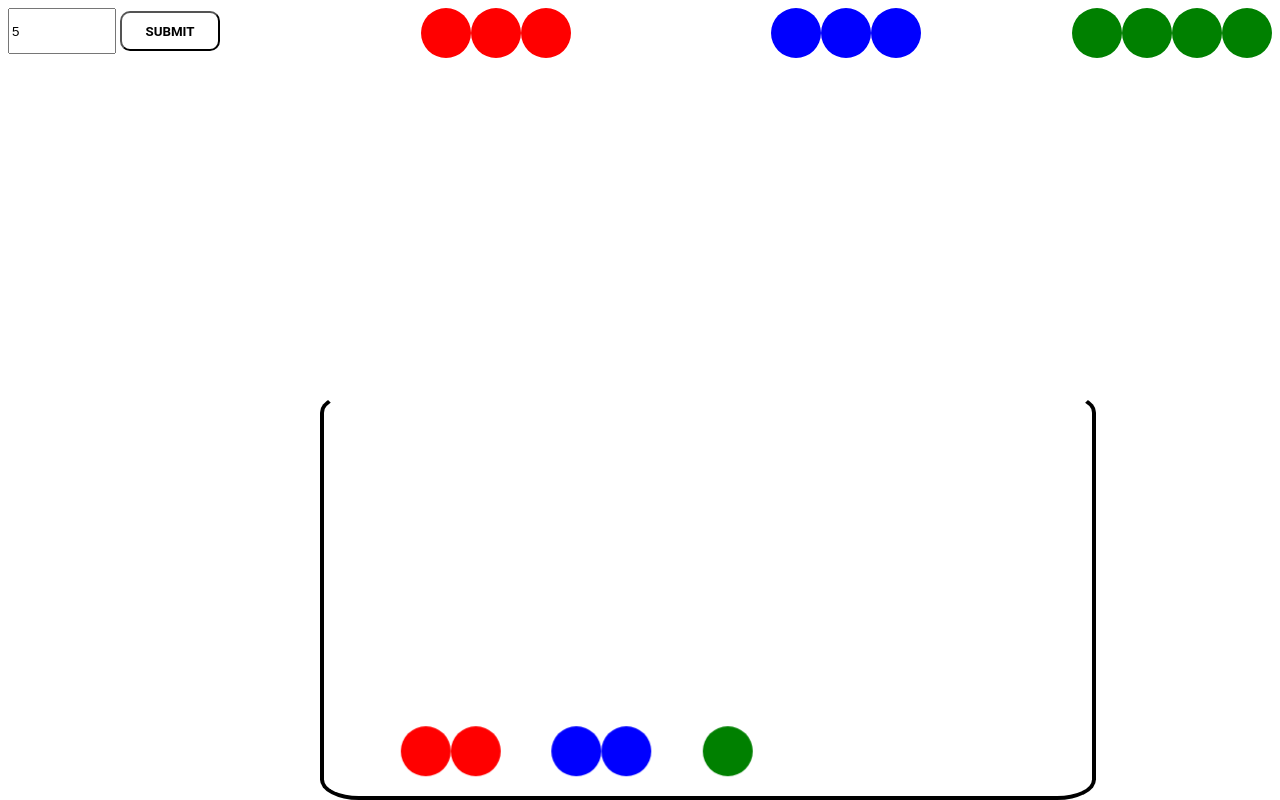
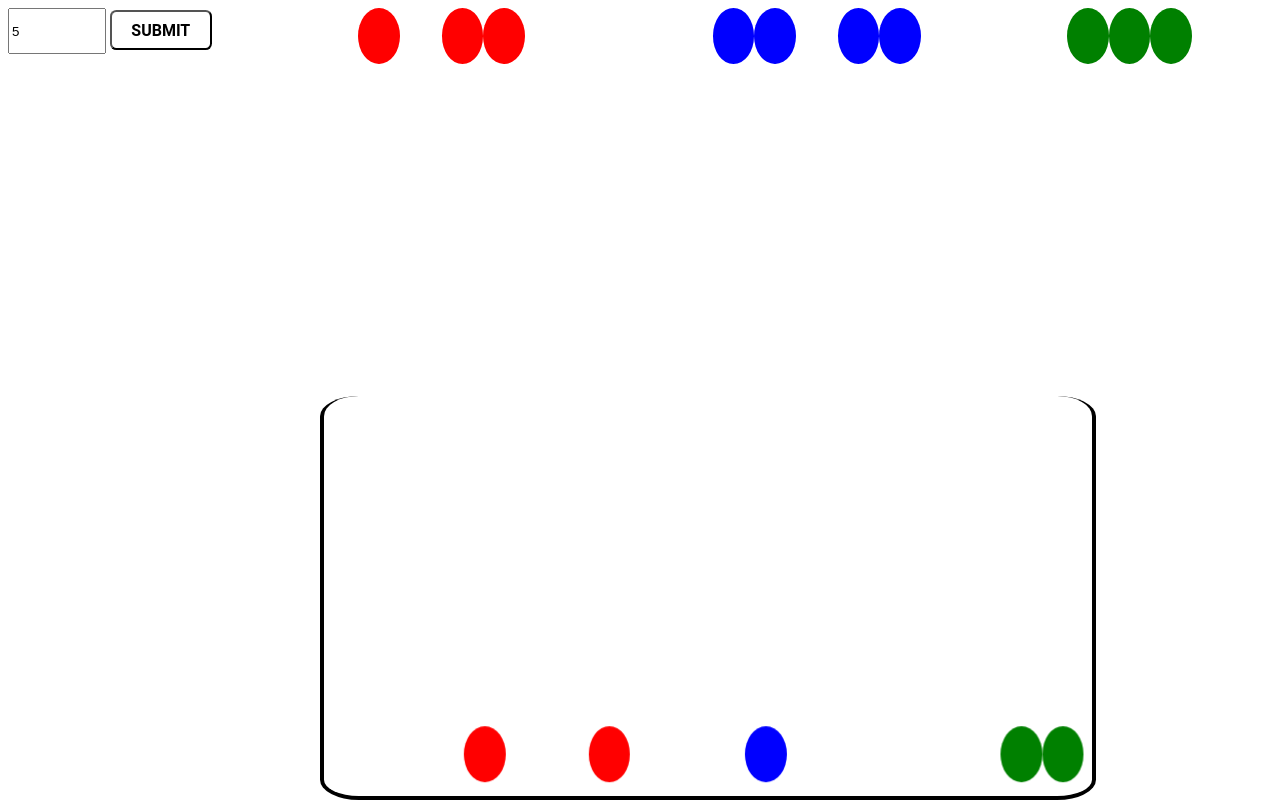
Before and after one commit to trishal-singh/Practice, a plain HTML site: page index.html in a window 1280 px wide. Both pictures are taken after typing "5" into the empty fields and a click on the button "SUBMIT". Drawn offline with Linux system fonts and the light colour scheme.

Commit message:
Added changes

```diff
--- a/index.css
+++ b/index.css
@@ -1,19 +1,23 @@
 .container {
   display: flex;
   justify-content: space-between;
+
+  height: 10vh;
+  width: 99vw;
 }
 #input {
-  height: 40px;
-  width: 100px;
+  height: 5vh;
+  width: 7vw;
 }
 #btn {
-  width: 100px;
-  height: 40px;
-  border-radius: 10px;
+  width: 8vw;
+  height: 5vh;
+  border-radius: 0.5vw;
   color: black;
   background-color: white;
   font-family: "Roboto", sans-serif;
   font-weight: bold;
+  font-size: 2vmin;
 }
 #btn:hover {
   color: white;
@@ -22,8 +26,8 @@
 .red {
   background-color: red;
   border-radius: 50%;
-  height: 50px;
-  width: 50px;
+  height: 7vh;
+  width: 3.25vw;
 }
 .red-container,
 .blue-container,
@@ -33,18 +37,18 @@
 .blue {
   background-color: blue;
   border-radius: 50%;
-  height: 50px;
-  width: 50px;
+  height: 7vh;
+  width: 3.25vw;
 }
 .green {
   background-color: green;
   border-radius: 50%;
-  height: 50px;
-  width: 50px;
+  height: 7vh;
+  width: 3.25vw;
 }
 @keyframes red-drop {
   to {
-    transform: translate(10vh, 90vh);
+    transform: translate(5vw, 90vh);
   }
 }
 .red-animate {
@@ -53,7 +57,7 @@
 }
 @keyframes blue-drop {
   to {
-    transform: translate(-15vh, 90vh);
+    transform: translate(-4vw, 90vh);
   }
 }
 .blue-animate {
@@ -62,7 +66,7 @@
 }
 @keyframes green-drop {
   to {
-    transform: translate(-40vh, 90vh);
+    transform: translate(-15vw, 90vh);
   }
 }
 .green-animate {
@@ -76,6 +80,6 @@
   bottom: 0;
   left: 25%;
   border: solid 4px black;
-  border-top: solid 4px white;
+  border-top-style: none;
   border-radius: 5%;
 }
--- a/index.html
+++ b/index.html
@@ -14,25 +14,25 @@
         <button id="btn">SUBMIT</button>
       </div>
       <div class="red-container">
-        <div class="red"></div>
-        <div class="red"></div>
-        <div class="red"></div>
-        <div class="red"></div>
-        <div class="red"></div>
+        <div class="red ball"></div>
+        <div class="red ball"></div>
+        <div class="red ball"></div>
+        <div class="red ball"></div>
+        <div class="red ball"></div>
       </div>
       <div class="blue-container">
-        <div class="blue"></div>
-        <div class="blue"></div>
-        <div class="blue"></div>
-        <div class="blue"></div>
-        <div class="blue"></div>
+        <div class="blue ball"></div>
+        <div class="blue ball"></div>
+        <div class="blue ball"></div>
+        <div class="blue ball"></div>
+        <div class="blue ball"></div>
       </div>
       <div class="green-container">
-        <div class="green"></div>
-        <div class="green"></div>
-        <div class="green"></div>
-        <div class="green"></div>
-        <div class="green"></div>
+        <div class="green ball"></div>
+        <div class="green ball"></div>
+        <div class="green ball"></div>
+        <div class="green ball"></div>
+        <div class="green ball"></div>
       </div>
     </div>
     <div class="box"></div>
--- a/index.js
+++ b/index.js
@@ -1,35 +1,33 @@
 let input = document.getElementById("input");
 let btn = document.getElementById("btn");
-let i = 0,
-  j = 0,
-  k = 0;
+let st = new Set();
+let index = 0;
 let handleBtn = () => {
   let n = input.value;
 
-  let red = document.getElementsByClassName("red");
-  let blue = document.getElementsByClassName("blue");
-  let green = document.getElementsByClassName("green");
+  if (15 - st.size < n) {
+    alert("Not enough balls available");
+    return;
+  }
+  let balls = document.getElementsByClassName("ball");
   while (n > 0) {
-    let flag = true;
-    if (n > 0 && i < 5) {
-      red[i].classList.toggle("red-animate");
-      ++i;
+    index = Math.floor(Math.random() * 15);
+    if (st.has(index)) continue;
+    else {
+      if (balls[index].classList.contains("red"))
+        balls[index].classList.toggle("red-animate");
+      else if (balls[index].classList.contains("blue"))
+        balls[index].classList.toggle("blue-animate");
+      else balls[index].classList.toggle("green-animate");
       --n;
-      flag = false;
+      st.add(index);
     }
-    if (n > 0 && j < 5) {
-      blue[j].classList.toggle("blue-animate");
-      ++j;
-      --n;
-      flag = false;
-    }
-    if (n > 0 && k < 5) {
-      green[k].classList.toggle("green-animate");
-      ++k;
-      --n;
-      flag = false;
-    }
-    if (flag) break;
+    console.log(n);
   }
+  return;
 };
 btn.addEventListener("click", handleBtn);
+//random sol- consider all arrays as one (done)
+// responsive sol- meadia query and change alignment for small screens
+// top border visible sol- (done)
+//
```
